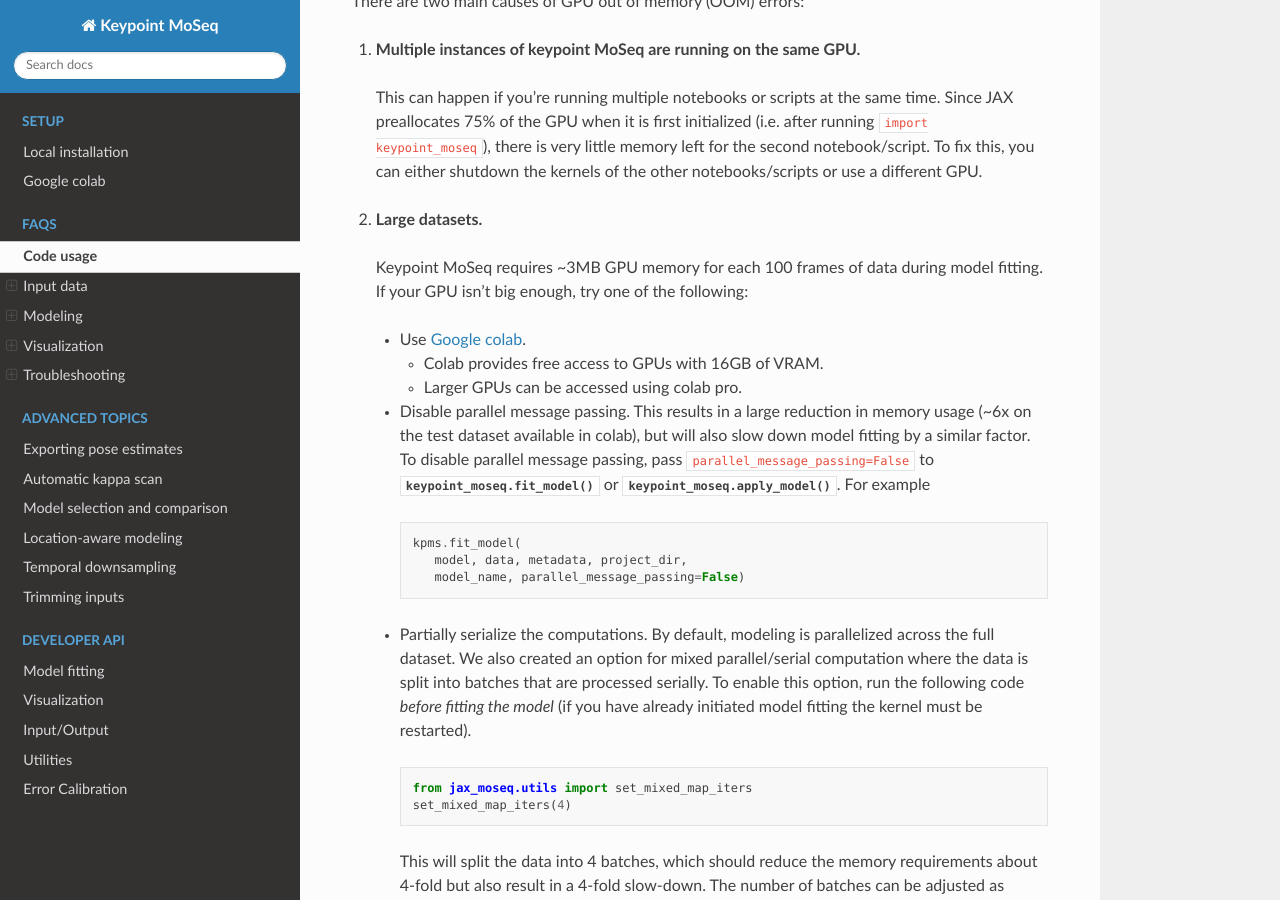
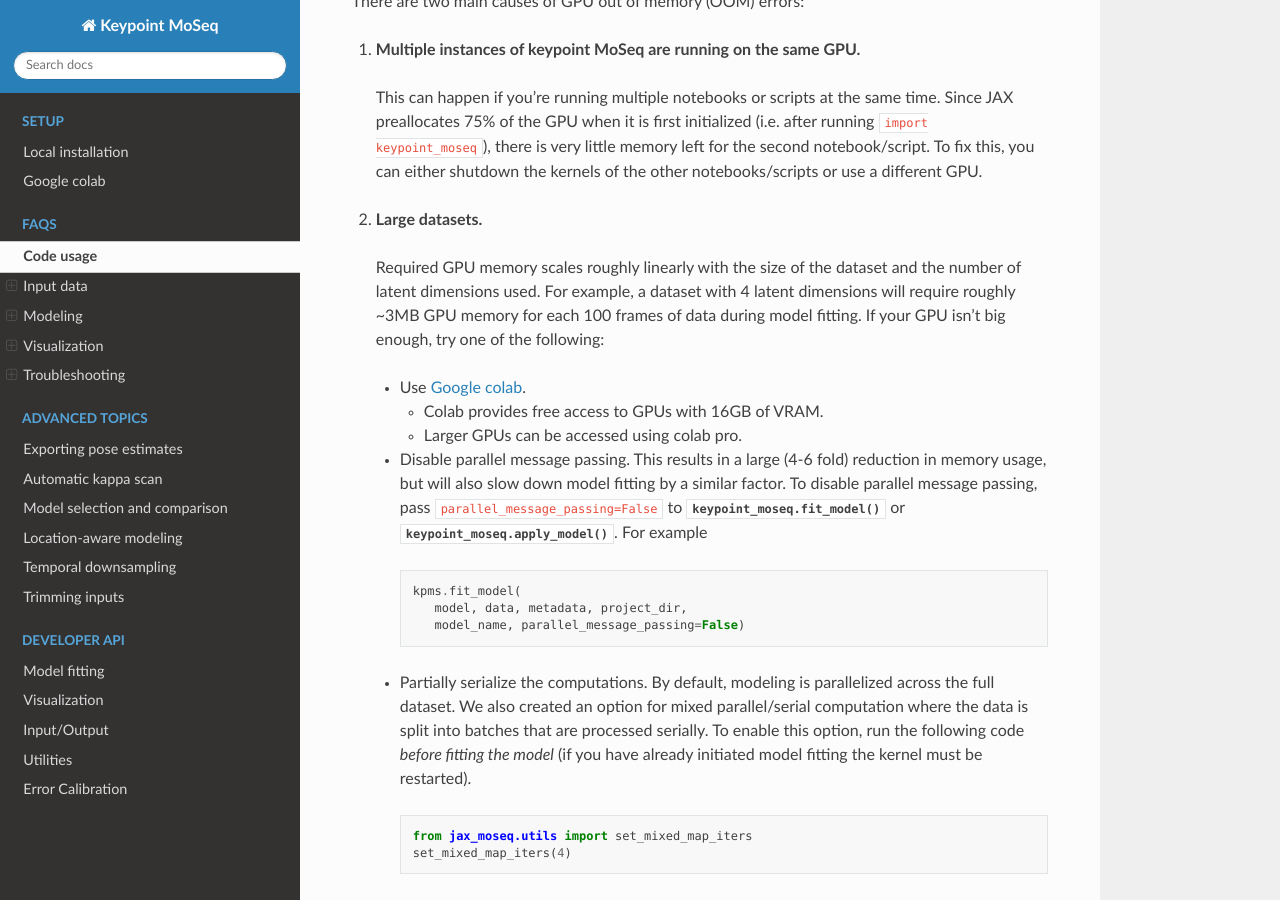
Before and after one commit to dattalab/keypoint-moseq, a Sphinx documentation site: the page built from docs/source/FAQs.rst, in a window 1280 px wide and 900 px high, scrolled down 11289 px. Built offline with Sphinx 7.4.7 and the Read the Docs theme 3.1.0, drawn with Linux system fonts in a browser that asks for light colours; pages that are not in the unit, such as notebooks, are missing from menus.

Commit message:
mention latent dimension in memory reqs

```diff
--- a/docs/source/FAQs.rst
+++ b/docs/source/FAQs.rst
@@ -423,7 +423,7 @@ There are two main causes of GPU out of memory (OOM) errors:
 
 2. **Large datasets.**
 
-  Keypoint MoSeq requires ~3MB GPU memory for each 100 frames of data during model fitting. If your GPU isn't big enough, try one of the following:
+  Required GPU memory scales roughly linearly with the size of the dataset and the number of latent dimensions used. For example, a dataset with 4 latent dimensions will require roughly ~3MB GPU memory for each 100 frames of data during model fitting. If your GPU isn't big enough, try one of the following:
 
   - Use `Google colab <https://colab.research.google.com/github/dattalab/keypoint-moseq/blob/main/docs/keypoint_moseq_colab.ipynb>`_.
 
@@ -432,7 +432,7 @@ There are two main causes of GPU out of memory (OOM) errors:
     - Larger GPUs can be accessed using colab pro.
 
 
-  - Disable parallel message passing. This results in a large reduction in memory usage (~6x on the test dataset available in colab), but will also slow down model fitting by a similar factor. To disable parallel message passing, pass ``parallel_message_passing=False`` to :py:func:`keypoint_moseq.fit_model` or :py:func:`keypoint_moseq.apply_model`. For example
+  - Disable parallel message passing. This results in a large (4-6 fold) reduction in memory usage, but will also slow down model fitting by a similar factor. To disable parallel message passing, pass ``parallel_message_passing=False`` to :py:func:`keypoint_moseq.fit_model` or :py:func:`keypoint_moseq.apply_model`. For example
 
    .. code-block:: python
 
```
